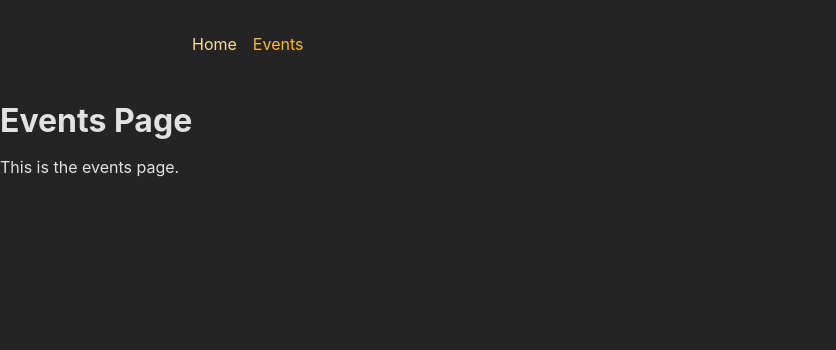
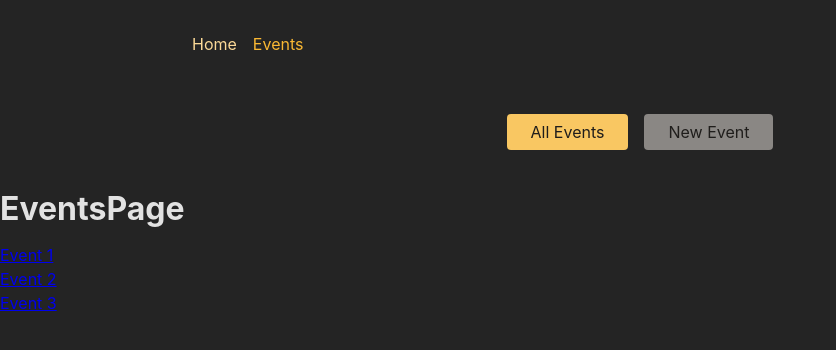
Before and after one commit to zkrakus/rtcg-react-router-adv, a React (Create React App) app in the folder frontend/: page /events in a window 1280 px wide. Shown: the top 350 px of the page, without its empty margins (0-836 px from the left). Built offline with nearby package versions, Linux system fonts and the light colour scheme.

Commit message:
s22-l358:Finished project navigation scaffolding.

```diff
--- a/frontend/src/App.js
+++ b/frontend/src/App.js
@@ -8,26 +8,7 @@
 
 import { createBrowserRouter, RouterProvider } from "react-router-dom";
 import RootLayout from "./pages/Root";
-
-// 1. Add five new (dummy) page components (content can be simple <h1> elements)
-//    - HomePage
-//    - EventsPage
-//    - EventDetailPage
-//    - NewEventPage
-//    - EditEventPage
-// 2. Add routing & route definitions for these five pages
-//    - / => HomePage
-//    - /events => EventsPage
-//    - /events/<some-id> => EventDetailPage
-//    - /events/new => NewEventPage
-//    - /events/<some-id>/edit => EditEventPage
-// 3. Add a root layout that adds the <MainNavigation> component above all page components
-// 4. Add properly working links to the MainNavigation
-// 5. Ensure that the links in MainNavigation receive an "active" class when active
-// 6. Output a list of dummy events to the EventsPage
-//    Every list item should include a link to the respective EventDetailPage
-// 7. Output the ID of the selected event on the EventDetailPage
-// BONUS: Add another (nested) layout route that adds the <EventNavigation> component above all /events... page components
+import EventsRootLayout from "./pages/EventsRoots";
 
 const router = createBrowserRouter([
   {
@@ -37,13 +18,18 @@
       { index: true, element: <HomePage /> },
       {
         path: "events",
-        element: <EventsPage />,
+        element: <EventsRootLayout />,
         children: [
+          {
+            index: true,
+            path: "",
+            element: <EventsPage />,
+          },
           {
             path: ":eventId",
             element: <EventDetailPage />,
-            children: [{ path: "edit", element: <EditEventPage /> }],
           },
+          { path: ":eventId/edit", element: <EditEventPage /> },
           { path: "new", element: <NewEventPage /> },
         ],
       },
--- a/frontend/src/components/EventsNavigation.js
+++ b/frontend/src/components/EventsNavigation.js
@@ -1,4 +1,5 @@
-import classes from './EventsNavigation.module.css';
+import { NavLink } from "react-router-dom";
+import classes from "./EventsNavigation.module.css";
 
 function EventsNavigation() {
   return (
@@ -6,10 +7,22 @@
       <nav>
         <ul className={classes.list}>
           <li>
-            <a href="/events">All Events</a>
+            <NavLink
+              to="/events"
+              className={({isActive}) => isActive ? classes.active : undefined}
+              end
+            >
+              All Events
+            </NavLink>
           </li>
           <li>
-            <a href="/events/new">New Event</a>
+            <NavLink
+              to="/events/new"
+              className={({isActive}) => isActive ? classes.active : undefined}
+              end
+            >
+              New Event
+            </NavLink>
           </li>
         </ul>
       </nav>
--- a/frontend/src/pages/EventDetail.js
+++ b/frontend/src/pages/EventDetail.js
@@ -1,5 +1,14 @@
-function EventDetailPage(){
-  return (<h1>Event Detail Page</h1>)
+import { useParams } from "react-router-dom";
+
+function EventDetailPage() {
+  const params = useParams();
+
+  return (
+    <>
+      <h1>EventDetailPage</h1>
+      <p>Event ID:{params.eventId}</p>
+    </>
+  );
 }
 
 export default EventDetailPage;
--- a/frontend/src/pages/Events.js
+++ b/frontend/src/pages/Events.js
@@ -1,10 +1,31 @@
+import { Link } from "react-router-dom";
+
+const EVENTS = [
+  {
+    id: "e1",
+    title: "Event 1",
+  },
+  {
+    id: "e2",
+    title: "Event 2",
+  },
+  {
+    id: "e3",
+    title: "Event 3",
+  },
+];
+
 function EventsPage() {
   return (
     <>
-      <h1>
-        Events Page
-      </h1>
-      <p>This is the events page.</p>
+      <h1>EventsPage</h1>
+      <ul>
+        {EVENTS.map((event) => (
+          <li key={event.id}>
+              <Link to={event.id}>{event.title}</Link>
+          </li>
+        ))}
+      </ul>
     </>
   );
 }
--- /dev/null
+++ b/frontend/src/pages/EventsRoots.js
@@ -0,0 +1,14 @@
+import { Outlet } from "react-router-dom";
+
+import EventsNavigation from "../components/EventsNavigation";
+
+function EventsRootLayout() {
+  return (
+    <>
+      <EventsNavigation />
+      <Outlet />
+    </>
+  );
+}
+
+export default EventsRootLayout;
```
